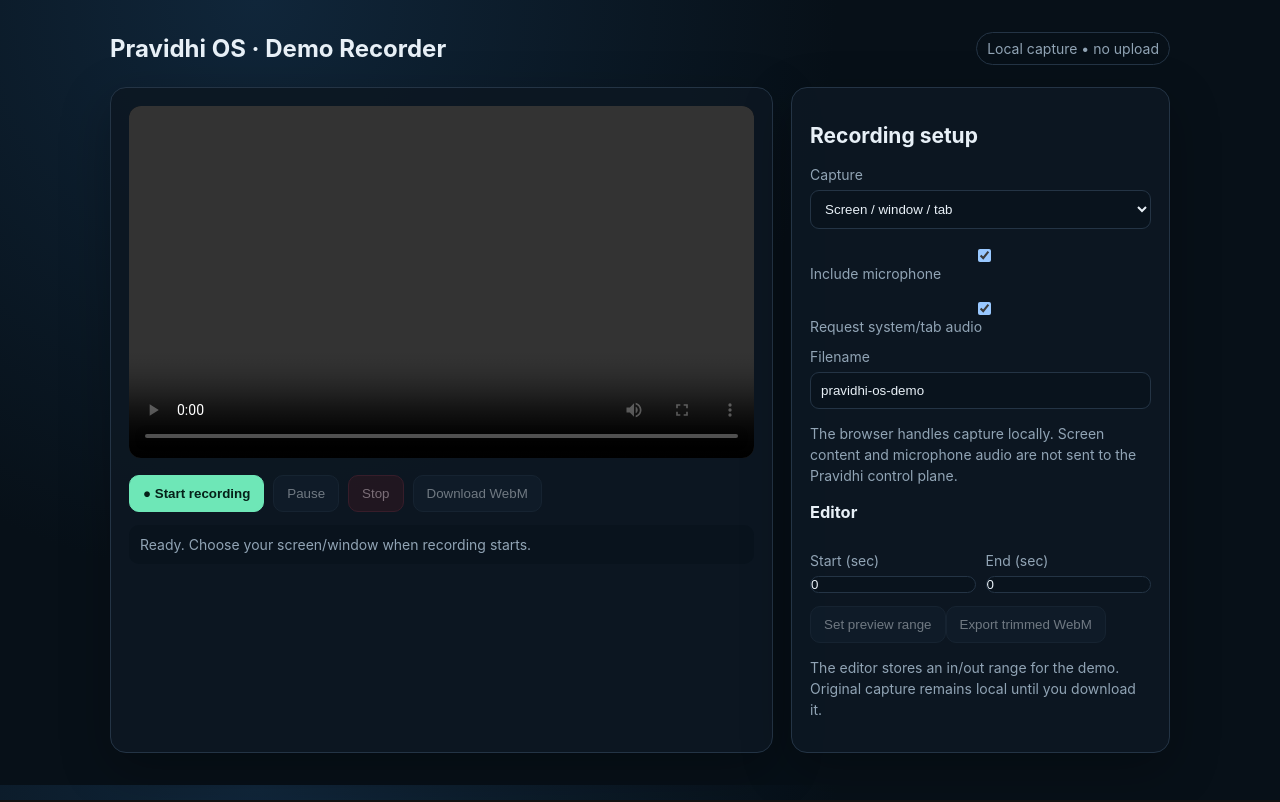
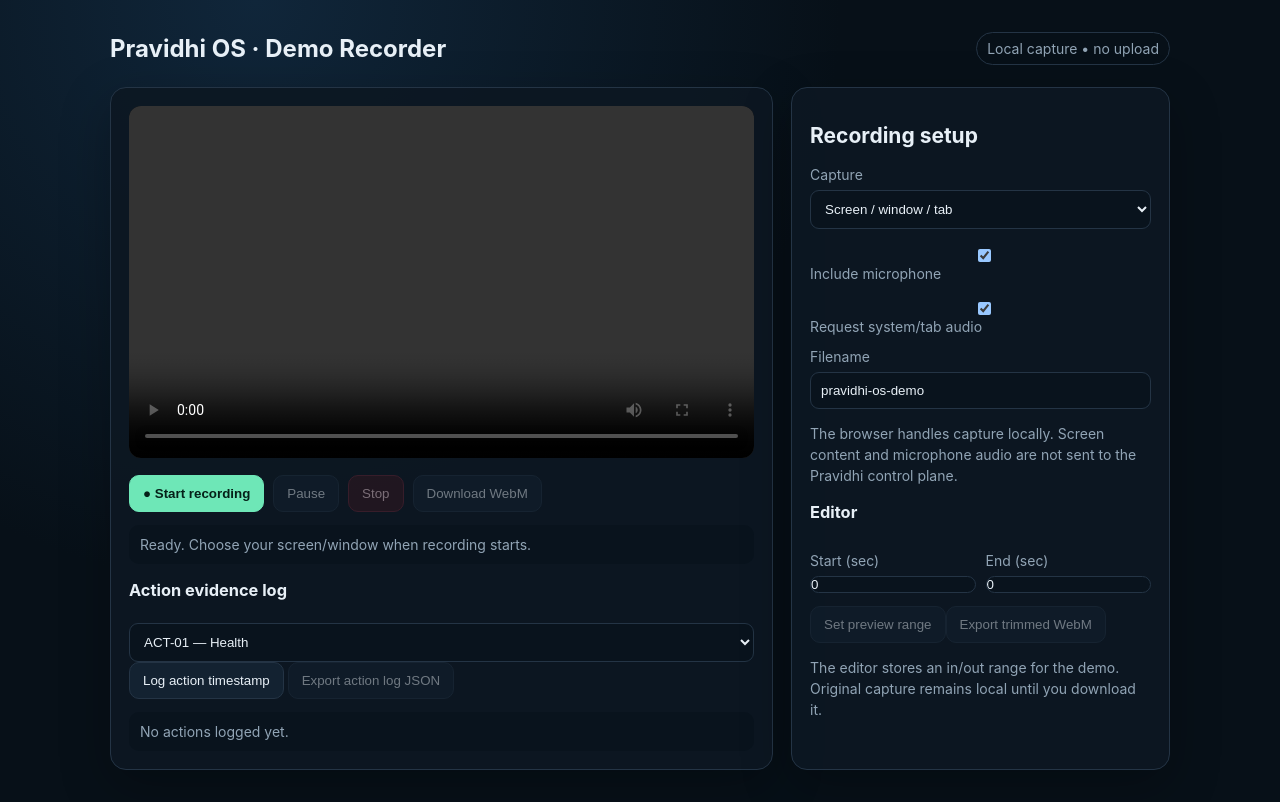
Before and after one commit to yashas-13/Pravidhi-OS, a plain HTML site: page tools/demo-recorder/index.html in a window 1280 px wide. Drawn offline with Linux system fonts and the light colour scheme.

Commit message:
feat: add action evidence logging to demo recorder

```diff
--- a/tools/demo-recorder/index.html
+++ b/tools/demo-recorder/index.html
@@ -32,6 +32,13 @@
 <button id="download" disabled>Download WebM</button>
 </div>
 <div class="status" id="status">Ready. Choose your screen/window when recording starts.</div>
+<div class="timeline">
+<h3>Action evidence log</h3>
+<select id="actionSelect"></select>
+<button id="logAction">Log action timestamp</button>
+<button id="exportLog" disabled>Export action log JSON</button>
+<div class="status" id="actionLog">No actions logged yet.</div>
+</div>
 </section>
 <section class="card">
 <h2>Recording setup</h2>
@@ -53,7 +60,17 @@
 </main>
 <script>
 const $=id=>document.getElementById(id);
-let recorder=null,stream=null,chunks=[],blob=null,startAt=0;
+const ACTIONS=[
+["ACT-01","Health"],["ACT-02","Capabilities"],["ACT-03","Authentication"],["ACT-04","Authorization / RBAC"],
+["ACT-05","Tenant isolation"],["ACT-06","Approval gates"],["ACT-07","Execution"],["ACT-08","Filesystem"],
+["ACT-09","Terminal / shell"],["ACT-10","Screen agent"],["ACT-11","Browser / external systems"],["ACT-12","Audit"],
+["ACT-13","MCP integration"],["ACT-14","Fail-closed behavior"]
+];
+let recorder=null,stream=null,chunks=[],blob=null,startAt=0,actionEvents=[];
+ACTIONS.forEach(([id,name])=>{const o=document.createElement("option");o.value=id;o.textContent=id+" — "+name;document.getElementById("actionSelect").appendChild(o)});
+function renderActionLog(){document.getElementById("actionLog").textContent=actionEvents.length?actionEvents.map(x=>x.id+" | "+x.name+" | "+new Date(x.timestamp).toLocaleTimeString()).join("\n"):"No actions logged yet.";document.getElementById("exportLog").disabled=!actionEvents.length}
+document.getElementById("logAction").onclick=()=>{const [id,name]=ACTIONS.find(x=>x[0]===document.getElementById("actionSelect").value);actionEvents.push({id,name,timestamp:new Date().toISOString(),recordingTime:recorder&&startAt?Math.max(0,(Date.now()-startAt)/1000):null});renderActionLog();msg("Logged "+id+" — "+name,true)};
+document.getElementById("exportLog").onclick=()=>{const payload={schemaVersion:"1.0.0",product:"Pravidhi OS",recording:document.getElementById("filename").value+".webm",createdAt:new Date().toISOString(),events:actionEvents};const a=document.createElement("a");a.href=URL.createObjectURL(new Blob([JSON.stringify(payload,null,2)],{type:"application/json"}));a.download=(document.getElementById("filename").value||"pravidhi-os-demo")+"-action-log.json";a.click()};
 function msg(s,ok=false){$("status").textContent=s;$("status").className="status"+(ok?" ok":"")}
 function mime(){return MediaRecorder.isTypeSupported("video/webm;codecs=vp9,opus")?"video/webm;codecs=vp9,opus":"video/webm"}
 async function getStream(){
```
